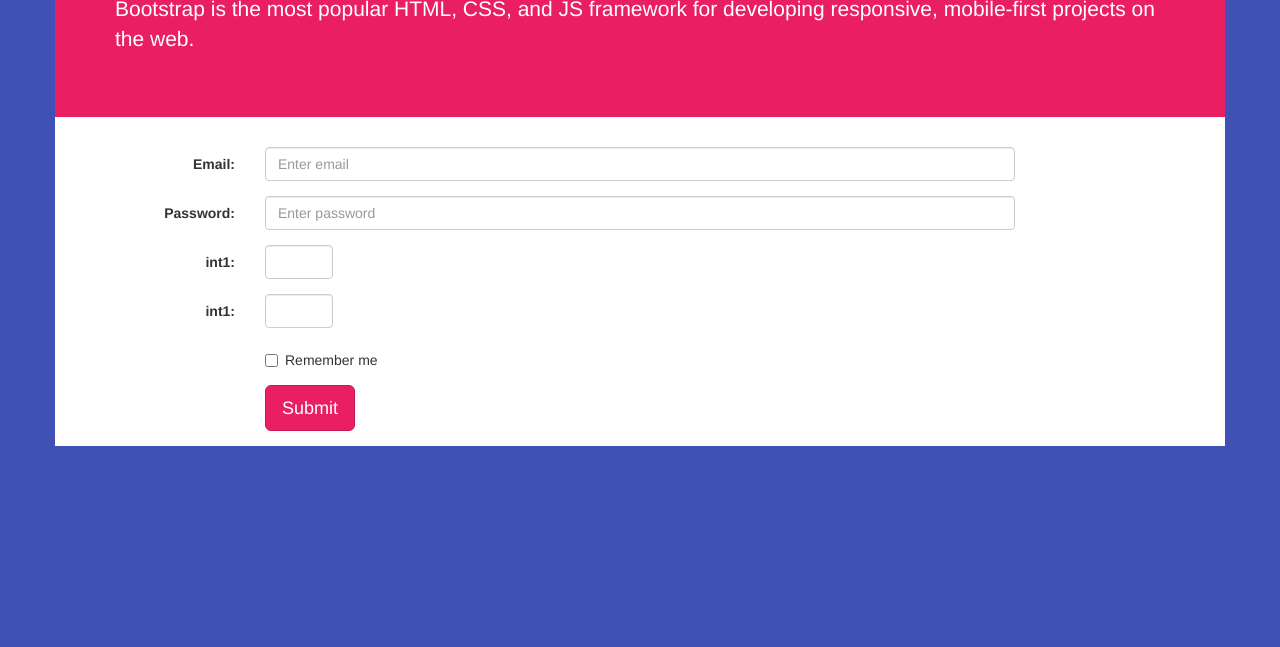
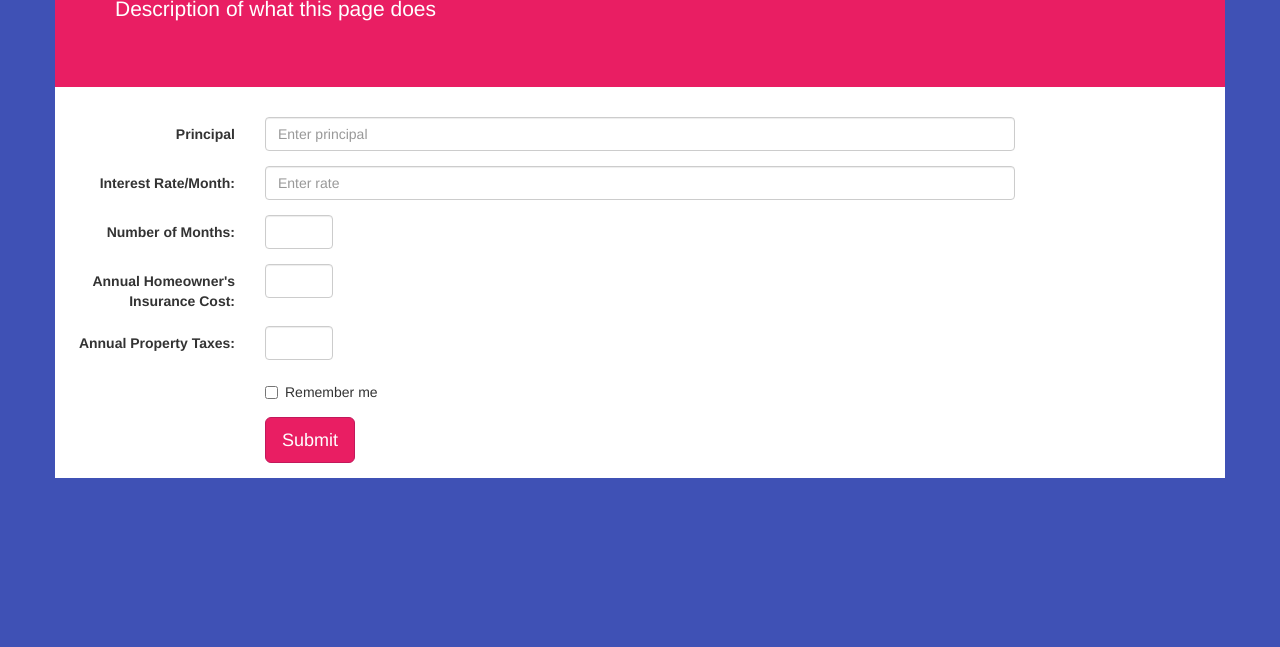
Before and after one commit to aknuck/CSB312-agile, a plain HTML site: page index.html in a window 1280 px wide. Shown: the part 153-800 px from the top of the page. Drawn offline with nearby package versions, Linux system fonts and the light colour scheme; files that its build step writes are made by us from their sources; files whose address does not match are found by name.

Commit message:
added appropriate fields

```diff
--- a/index.html
+++ b/index.html
@@ -1,7 +1,7 @@
 <!DOCTYPE html>
 <html lang="en">
 <head>
-  <title>Agile</title>
+  <title>America First Credit Union</title>
   <meta charset="utf-8">
   <meta name="viewport" content="width=device-width, initial-scale=1">
   <link rel="stylesheet" href="https://maxcdn.bootstrapcdn.com/bootstrap/3.3.7/css/bootstrap.min.css">
@@ -15,33 +15,38 @@
 
 <div class="container">
   <div class="jumbotron">
-    <h1>Agile Form</h1>
-    <p>Bootstrap is the most popular HTML, CSS, and JS framework for developing
-    responsive, mobile-first projects on the web.</p>
+    <h1>America First Credit Union</h1>
+    <p>Description of what this page does</p>
   </div>
   <form class="form-horizontal">
     <div class="form-group">
-      <label class="control-label col-sm-2" for="email">Email:</label>
+      <label class="control-label col-sm-2" for="principal">Principal</label>
       <div class="col-sm-8">
-        <input type="text" class="form-control" id="email" placeholder="Enter email">
+        <input type="text" class="form-control" id="principal" placeholder="Enter principal">
       </div>
     </div>
     <div class="form-group">
-      <label class="control-label col-sm-2" for="pwd">Password:</label>
+      <label class="control-label col-sm-2" for="interest_rate">Interest Rate/Month:</label>
       <div class="col-sm-8">
-        <input type="text" class="form-control" id="pwd" placeholder="Enter password">
+        <input type="text" class="form-control" id="interest_rate" placeholder="Enter rate">
       </div>
     </div>
         <div class="form-group">
-      <label class="control-label col-sm-2" for="int1">int1:</label>
+      <label class="control-label col-sm-2" for="num_months">Number of Months:</label>
       <div class="col-sm-1">
-        <input type="number" class="form-control" id="int1" >
+        <input type="number" class="form-control" id="num_months" >
       </div>
     </div>
     <div class="form-group">
-      <label class="control-label col-sm-2" for="int2">int1:</label>
+      <label class="control-label col-sm-2" for="annual_insurance">Annual Homeowner's Insurance Cost:</label>
       <div class="col-sm-1">
-        <input type="number" class="form-control" id="int2" >
+        <input type="number" class="form-control" id="annual_insurance" >
+      </div>
+    </div>
+    <div class="form-group">
+      <label class="control-label col-sm-2" for="annual_tax">Annual Property Taxes:</label>
+      <div class="col-sm-1">
+        <input type="number" class="form-control" id="annual_tax" >
       </div>
     </div>
     <div class="form-group">
```
